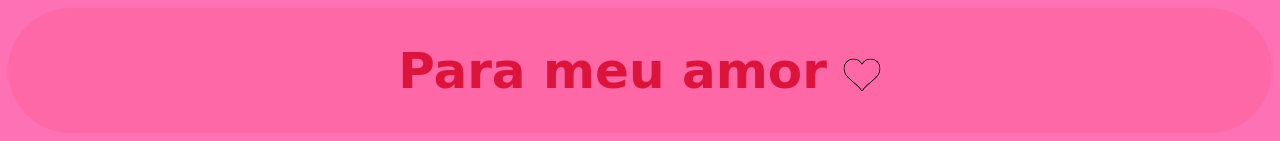
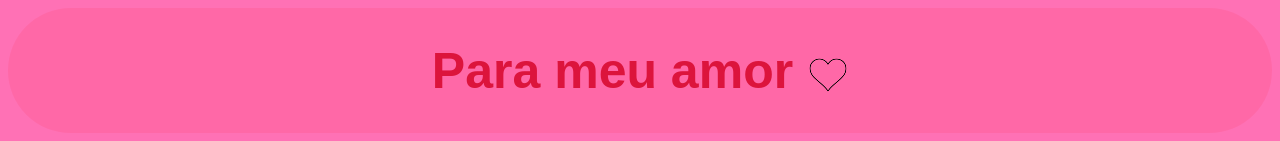
Before and after one commit to pedr1n30/Niver-duda, a plain HTML site: page index.html in a window 1280 px wide. Shown: the top 141 px of the page. Drawn offline with Linux system fonts and the light colour scheme; grey boxes are pictures that could not be loaded.

Commit message:
Update style.css

```diff
--- a/style.css
+++ b/style.css
@@ -11,7 +11,7 @@ body {
 }
 
 .head h1 {
-  font-family: URW Chancery L, cursive;
+  font-family: sans-serif;
   color: crimson;
   font-size: 50px;
   font-weight: bold;
```
